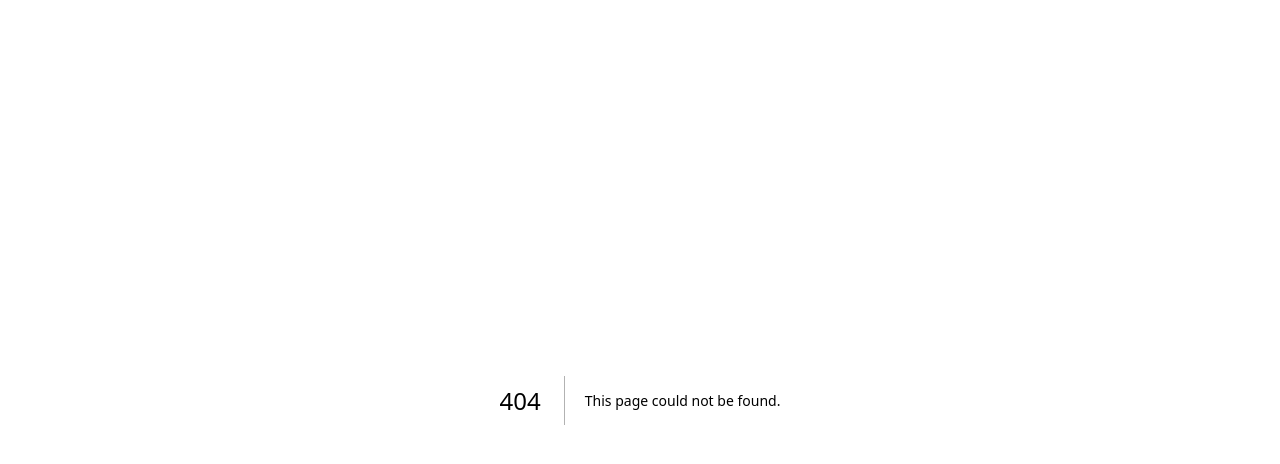
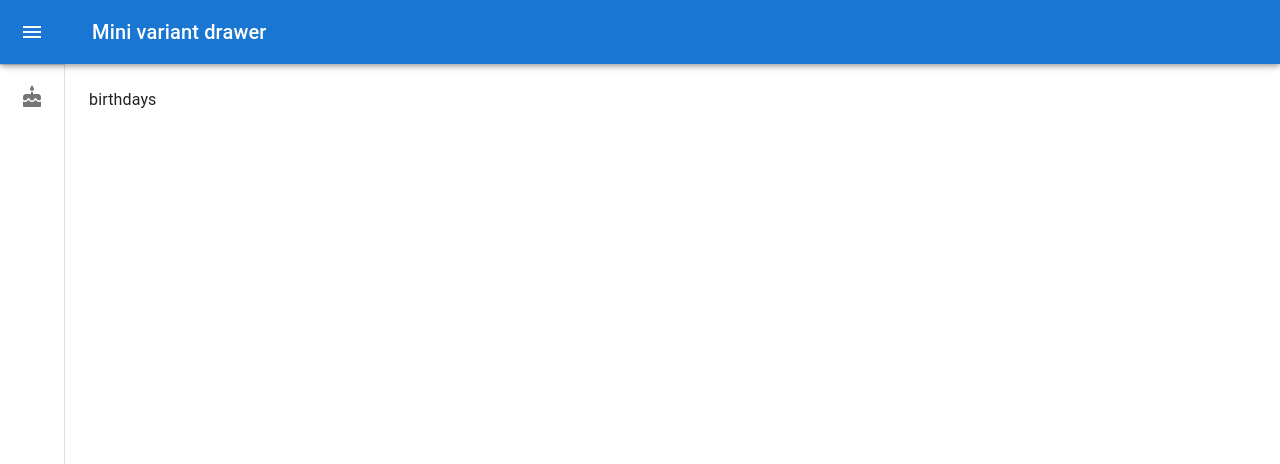
Before and after one commit to Shubhamrawat5/PVX-Dashboard, a Next.js app: page /admin/birthdays in a window 1280 px wide. Before the commit this address had no page. Shown: the top 464 px of the page. Built offline with nearby package versions, Linux system fonts and the light colour scheme.

Commit message:
add dashboard ui and birthday page

```diff
--- /dev/null
+++ b/components/dashboard/DashBoard.tsx
@@ -0,0 +1,178 @@
+import * as React from 'react';
+import { styled, useTheme, Theme, CSSObject } from '@mui/material/styles';
+import Box from '@mui/material/Box';
+import MuiDrawer from '@mui/material/Drawer';
+import MuiAppBar, { AppBarProps as MuiAppBarProps } from '@mui/material/AppBar';
+import Toolbar from '@mui/material/Toolbar';
+import List from '@mui/material/List';
+import CssBaseline from '@mui/material/CssBaseline';
+import Typography from '@mui/material/Typography';
+import Divider from '@mui/material/Divider';
+import IconButton from '@mui/material/IconButton';
+import MenuIcon from '@mui/icons-material/Menu';
+import ChevronLeftIcon from '@mui/icons-material/ChevronLeft';
+import ChevronRightIcon from '@mui/icons-material/ChevronRight';
+import ListItem from '@mui/material/ListItem';
+import ListItemButton from '@mui/material/ListItemButton';
+import ListItemIcon from '@mui/material/ListItemIcon';
+import ListItemText from '@mui/material/ListItemText';
+import CakeIcon from '@mui/icons-material/Cake';
+import NextLink from 'next/link';
+import { Link } from '@mui/material';
+
+const drawerWidth = 240;
+
+const openedMixin = (theme: Theme): CSSObject => ({
+  width: drawerWidth,
+  transition: theme.transitions.create('width', {
+    easing: theme.transitions.easing.sharp,
+    duration: theme.transitions.duration.enteringScreen,
+  }),
+  overflowX: 'hidden',
+});
+
+const closedMixin = (theme: Theme): CSSObject => ({
+  transition: theme.transitions.create('width', {
+    easing: theme.transitions.easing.sharp,
+    duration: theme.transitions.duration.leavingScreen,
+  }),
+  overflowX: 'hidden',
+  width: `calc(${theme.spacing(7)} + 1px)`,
+  [theme.breakpoints.up('sm')]: {
+    width: `calc(${theme.spacing(8)} + 1px)`,
+  },
+});
+
+const DrawerHeader = styled('div')(({ theme }) => ({
+  display: 'flex',
+  alignItems: 'center',
+  justifyContent: 'flex-end',
+  padding: theme.spacing(0, 1),
+  // necessary for content to be below app bar
+  ...theme.mixins.toolbar,
+}));
+
+interface AppBarProps extends MuiAppBarProps {
+  open?: boolean;
+}
+
+const AppBar = styled(MuiAppBar, {
+  shouldForwardProp: (prop) => prop !== 'open',
+})<AppBarProps>(({ theme, open }) => ({
+  zIndex: theme.zIndex.drawer + 1,
+  transition: theme.transitions.create(['width', 'margin'], {
+    easing: theme.transitions.easing.sharp,
+    duration: theme.transitions.duration.leavingScreen,
+  }),
+  ...(open && {
+    marginLeft: drawerWidth,
+    width: `calc(100% - ${drawerWidth}px)`,
+    transition: theme.transitions.create(['width', 'margin'], {
+      easing: theme.transitions.easing.sharp,
+      duration: theme.transitions.duration.enteringScreen,
+    }),
+  }),
+}));
+
+const Drawer = styled(MuiDrawer, { shouldForwardProp: (prop) => prop !== 'open' })(({ theme, open }) => ({
+  width: drawerWidth,
+  flexShrink: 0,
+  whiteSpace: 'nowrap',
+  boxSizing: 'border-box',
+  ...(open && {
+    ...openedMixin(theme),
+    '& .MuiDrawer-paper': openedMixin(theme),
+  }),
+  ...(!open && {
+    ...closedMixin(theme),
+    '& .MuiDrawer-paper': closedMixin(theme),
+  }),
+}));
+
+const drawerItems = [
+  {
+    label: 'Birthdays',
+    icon: <CakeIcon />,
+    href: '/admin/birthdays',
+  },
+];
+
+const DashBoard = ({ Component, pageProps }) => {
+  const theme = useTheme();
+  const [open, setOpen] = React.useState(false);
+
+  const handleDrawerOpen = () => {
+    setOpen(true);
+  };
+
+  const handleDrawerClose = () => {
+    setOpen(false);
+  };
+
+  const labelClick = (href) => {};
+
+  return (
+    <Box sx={{ display: 'flex' }}>
+      <CssBaseline />
+      <AppBar position="fixed" open={open}>
+        <Toolbar>
+          <IconButton
+            color="inherit"
+            aria-label="open drawer"
+            onClick={handleDrawerOpen}
+            edge="start"
+            sx={{
+              marginRight: 5,
+              ...(open && { display: 'none' }),
+            }}
+          >
+            <MenuIcon />
+          </IconButton>
+          <Typography variant="h6" noWrap component="div">
+            Mini variant drawer
+          </Typography>
+        </Toolbar>
+      </AppBar>
+      <Drawer variant="permanent" open={open}>
+        <DrawerHeader>
+          <IconButton onClick={handleDrawerClose}>
+            {theme.direction === 'rtl' ? <ChevronRightIcon /> : <ChevronLeftIcon />}
+          </IconButton>
+        </DrawerHeader>
+        <Divider />
+        <List>
+          {drawerItems.map((item, index) => (
+            <Link component={NextLink} href={item.href} key={index}>
+              <ListItem disablePadding sx={{ display: 'block' }}>
+                <ListItemButton
+                  sx={{
+                    minHeight: 48,
+                    justifyContent: open ? 'initial' : 'center',
+                    px: 2.5,
+                  }}
+                >
+                  <ListItemIcon
+                    sx={{
+                      minWidth: 0,
+                      mr: open ? 3 : 'auto',
+                      justifyContent: 'center',
+                    }}
+                  >
+                    {item.icon}
+                  </ListItemIcon>
+                  <ListItemText primary={item.label} sx={{ opacity: open ? 1 : 0 }} />
+                </ListItemButton>
+              </ListItem>
+            </Link>
+          ))}
+        </List>
+      </Drawer>
+      <Box component="main" sx={{ flexGrow: 1, p: 3 }}>
+        <DrawerHeader {...pageProps} />
+        <Component />
+      </Box>
+    </Box>
+  );
+};
+
+export default DashBoard;
--- /dev/null
+++ b/components/dashboard/index.ts
@@ -0,0 +1 @@
+export { default as DashBoard } from './DashBoard';
--- a/components/index.ts
+++ b/components/index.ts
@@ -0,0 +1 @@
+export * from './dashboard';
--- a/package.json
+++ b/package.json
@@ -11,6 +11,7 @@
   "dependencies": {
     "@emotion/react": "^11.11.1",
     "@emotion/styled": "^11.11.0",
+    "@mui/icons-material": "^5.13.7",
     "@mui/material": "^5.13.6",
     "@prisma/client": "^4.16.2",
     "axios": "^1.4.0",
--- a/pages/_app.js
+++ /dev/null
@@ -1,7 +0,0 @@
-import '../styles/globals.css';
-
-function MyApp({ Component, pageProps }) {
-  return <Component {...pageProps} />;
-}
-
-export default MyApp;
--- /dev/null
+++ b/pages/_app.tsx
@@ -0,0 +1,17 @@
+import { useRouter } from 'next/router';
+import '../styles/globals.css';
+import React from 'react';
+import { DashBoard } from '../components';
+
+function MyApp({ Component, pageProps }) {
+  const path = useRouter().pathname;
+
+  const isAdmin = path.includes('/admin');
+  if (isAdmin) {
+    return <DashBoard {...{ Component, pageProps }} />;
+  } else {
+    return <Component {...pageProps} />;
+  }
+}
+
+export default MyApp;
--- /dev/null
+++ b/pages/admin/birthdays.tsx
@@ -0,0 +1,7 @@
+import React from 'react';
+
+const birthdays = () => {
+  return <div>birthdays</div>;
+};
+
+export default birthdays;
```
Also changed, not shown: 1 other file (tests, documents, lock files or other folders).
